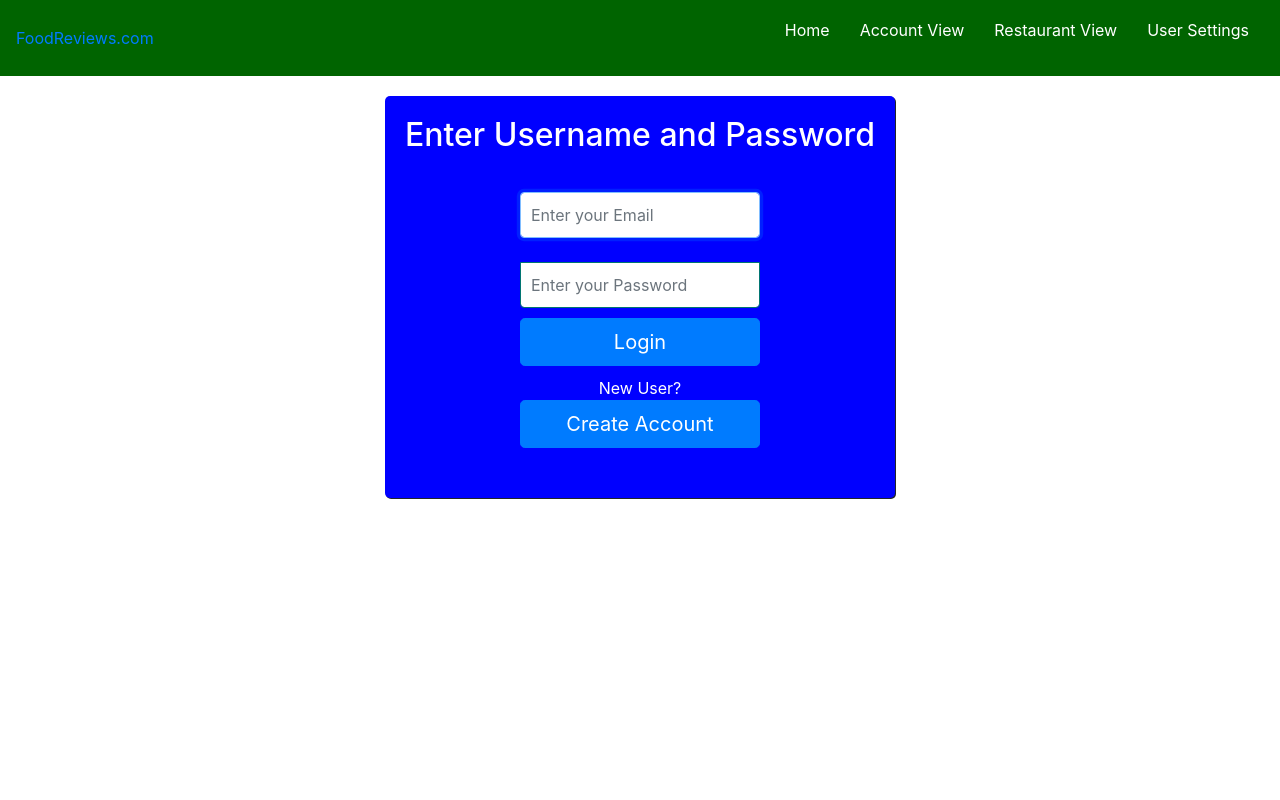
After one commit to CHE-11/IS_4460_FinalProject, a PHP site: page /src/app/login.php in a window 1280 px wide. The commit adds this page. Run offline with PHP 8.4, Linux system fonts and the light colour scheme; data that the repository does not hold is empty.

Commit message:
Change CSS Styling formatting

```diff
--- /dev/null
+++ b/src/app/authenticate.php
@@ -0,0 +1,6 @@
+<?php
+session_start();
+if(empty($_SESSION["authenticated"]) || $_SESSION["authenticated"] != 'true') {
+    header('Location: /src/app/login.php');
+}
+?>
--- /dev/null
+++ b/src/app/header.html
@@ -0,0 +1,11 @@
+    <nav class="navbar">
+    <a href="https://freecodecamp.org" class="logo"> FoodReviews.com
+<!--       <img src="https://s3.amazonaws.com/freecodecamp/freecodecamp_logo.svg" alt="freeCodeCamp logo"> -->
+    </a>
+    <ul class="nav-links">
+      <li class="nav-item"><a href="/src/app/home.php">Home</a></li>
+      <li class="nav-item"><a href="/src/app/account_view.php">Account View</a></li>
+      <li class="nav-item"><a href="/src/app/restaurant_view.php">Restaurant View</a></li>
+      <li class="nav-item"><a href="/src/app/user_settings.php">User Settings</a></li>
+    </ul>
+  </nav>
--- /dev/null
+++ b/src/app/login.php
@@ -0,0 +1,48 @@
+<?php
+  if($_POST['email']=='cool' && $_POST['password'] == 'cool'){
+    header('location: home.php');
+  }
+
+
+?>
+
+<head>
+  <title>Login Page</title>
+  <link rel="stylesheet" href="https://cdn.jsdelivr.net/npm/bootstrap@4.3.1/dist/css/bootstrap.min.css" integrity="sha384-ggOyR0iXCbMQv3Xipma34MD+dH/1fQ784/j6cY/iJTQUOhcWr7x9JvoRxT2MZw1T" crossorigin="anonymous">
+  <link rel = "stylesheet" type = "text/css" href = "/src/css/main.css">
+
+</head>
+
+  <div class="header"><?php include('header.html');?></div>
+
+  <div id="signin-container" class ='container'>
+    <div class = 'signin-modal'>
+      <h2 id= 'signin-header'>Enter Username and Password</h2>
+    <div class = "container form-signin">
+
+    <div id= 'signin-modal-container' class = "container">
+      <form class = "form-signin" role = "form"
+          action = "<?php echo htmlspecialchars($_SERVER['PHP_SELF']);
+          ?>" method = "post">
+          <h4 class = "form-signin-heading"><?php echo $msg; ?></h4>
+          <input type = "text" class = "form-control"
+             name = "email" placeholder = "Enter your Email"
+             required autofocus></br>
+          <input type = "password" class = "form-control"
+             name = "password" placeholder = "Enter your Password" required>
+          <button class = "btn btn-lg btn-primary btn-block" type = "submit"
+             name = "login">Login</button>
+          <div class="center"><p id="newuser">New User?</p></div>
+          <button id=create_account class = "btn btn-lg btn-primary btn-block" type = "submit" name = "create_account">Create Account</button>
+      </form>
+
+
+    </div>
+
+
+
+  </body>
+
+
+
+</html>
--- /dev/null
+++ b/src/css/main.css
@@ -0,0 +1,165 @@
+/*
+/* body {
+  padding-top: 40px;
+  padding-bottom: 40px;
+  background-color: #ffffff;
+} */
+
+html {
+  box-sizing: border-box;
+}
+
+*, *::before, *::after {
+  box-sizing: inherit;
+  margin: 0;
+  padding: 0;
+}
+
+body {
+  font-family: -apple-system, BlinkMacSystemFont, 'Segoe UI', Roboto, Oxygen, Ubuntu, Cantarell, 'Open Sans', 'Helvetica Neue', sans-serif;
+}
+
+
+/* --------------------------------- */
+/* Heading Styling  */
+h2{
+  text-align: center;
+  color: #017572;
+}
+
+#signin-header{
+  color: white;
+}
+
+/* End of Heading Styling  */
+/* --------------------------------- */
+
+/* Button Styling  */
+.btn btn-lg btn-primary btn-block{
+ width: 10%;
+}
+/* End of Button Styling  */
+
+/* --------------------------------- */
+/* Form Styling  */
+.form-signin {
+  max-width: 330px;
+  padding: 15px;
+  margin: 0 auto;
+  color: #017572;
+}
+
+.form-signin .form-signin-heading,
+.form-signin .checkbox {
+  margin-bottom: 0px;
+}
+
+.form-signin .checkbox {
+  font-weight: normal;
+}
+
+.form-signin .form-control {
+  position: relative;
+  height: auto;
+  -webkit-box-sizing: border-box;
+  -moz-box-sizing: border-box;
+  box-sizing: border-box;
+  padding: 10px;
+  font-size: 16px;
+}
+
+.form-signin .form-control:focus {
+  z-index: 2;
+}
+
+.form-signin input[type="email"] {
+  margin-bottom: 0px;
+  border-bottom-right-radius: 0;
+  border-bottom-left-radius: 0;
+  border-color:#017572;
+}
+
+.form-signin input[type="password"] {
+  margin-bottom: 10px;
+  border-top-left-radius: 0;
+  border-top-right-radius: 0;
+  border-color:#017572;
+}
+/* End of Form Styling */
+/* --------------------------------- */
+
+/* Sign in Modal Styling */
+.signin-modal{
+  background: blue;
+  display: flex;
+  flex-direction: column;
+  padding: 20px;
+  border-radius: 5px;
+  box-shadow: 1px 1px;
+
+}
+
+#signin-modal-container{
+  display: flex;
+  justify-content: center;
+
+}
+#signin-container{
+  width:fit-content;
+}
+
+#newuser{
+  text-align:center;
+  margin-top:10px;
+  margin-bottom: 0px;
+  color:white;
+}
+
+
+
+/* Navigation Styling */
+nav {
+  width: 100%;
+  background-color: darkgreen;
+  padding-left: 30px;
+  padding-right: 10px;
+  margin-bottom: 20px;
+}
+
+.logo {
+  display: inline-block;
+}
+
+.nav-links {
+  list-style: none;
+}
+.nav-links {
+  display: flex;
+}
+
+.nav-item a {
+  display: inline-block;
+  padding: 10px 15px;
+  text-decoration: none;
+  color: white;
+}
+
+.nav-item:hover {
+  background-color: white;
+}
+
+.nav-item:hover a {
+  color: darkgreen;
+}
+
+.logo img {
+  width: 175px;
+  vertical-align: middle;
+}
+
+.navbar {
+  display: flex;
+  justify-content: space-between;
+  align-items: center;
+}
+/* End of Navigation Styling */
```
Also changed, not shown: index.php (+3 -15 lines), src/app/account_view.php (added, +21 -0 lines), src/app/home.php (added, +16 -0 lines), src/app/restaurant_view.php (added, +13 -0 lines), src/app/user_settings.php (added, +12 -0 lines).
